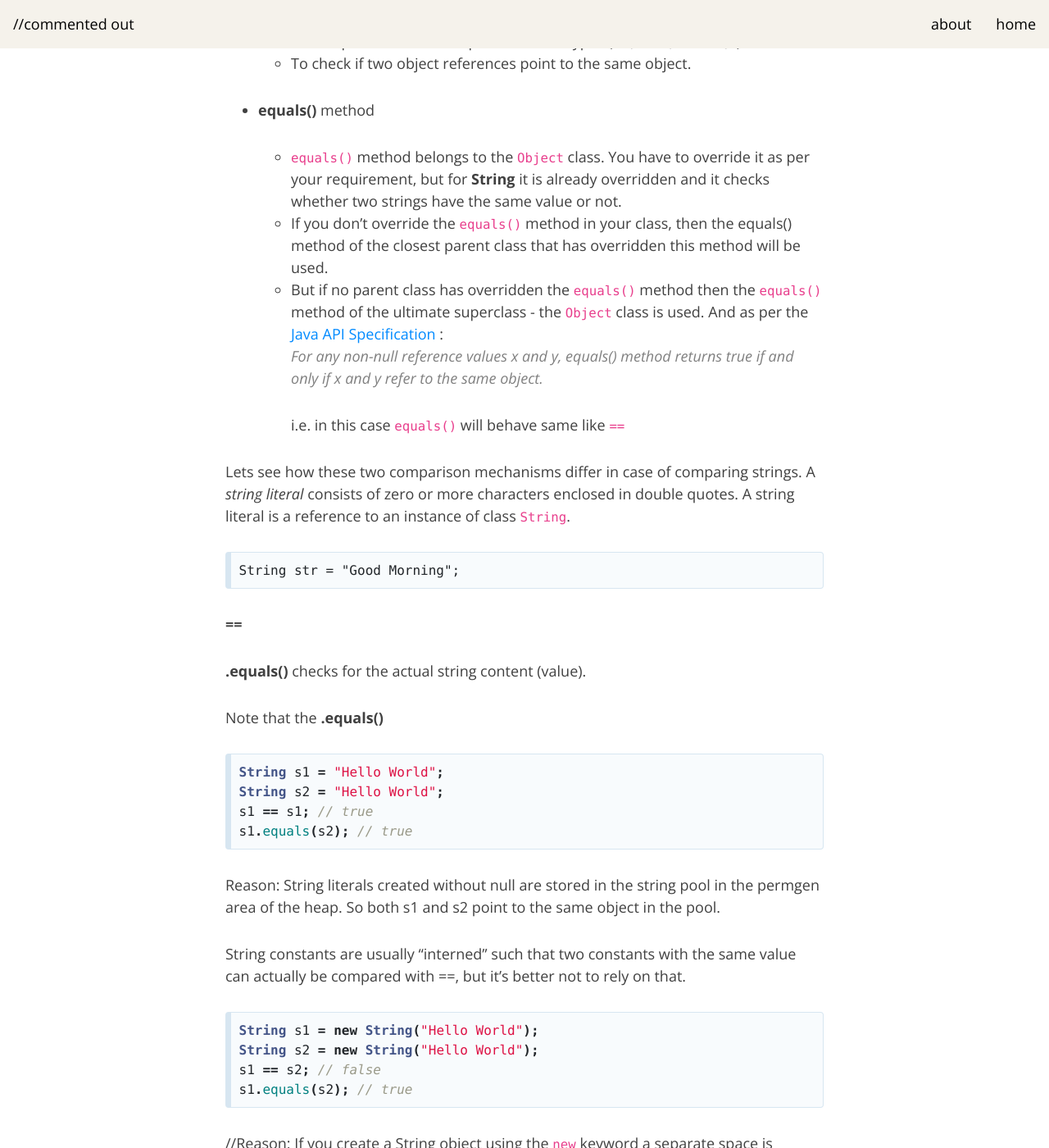
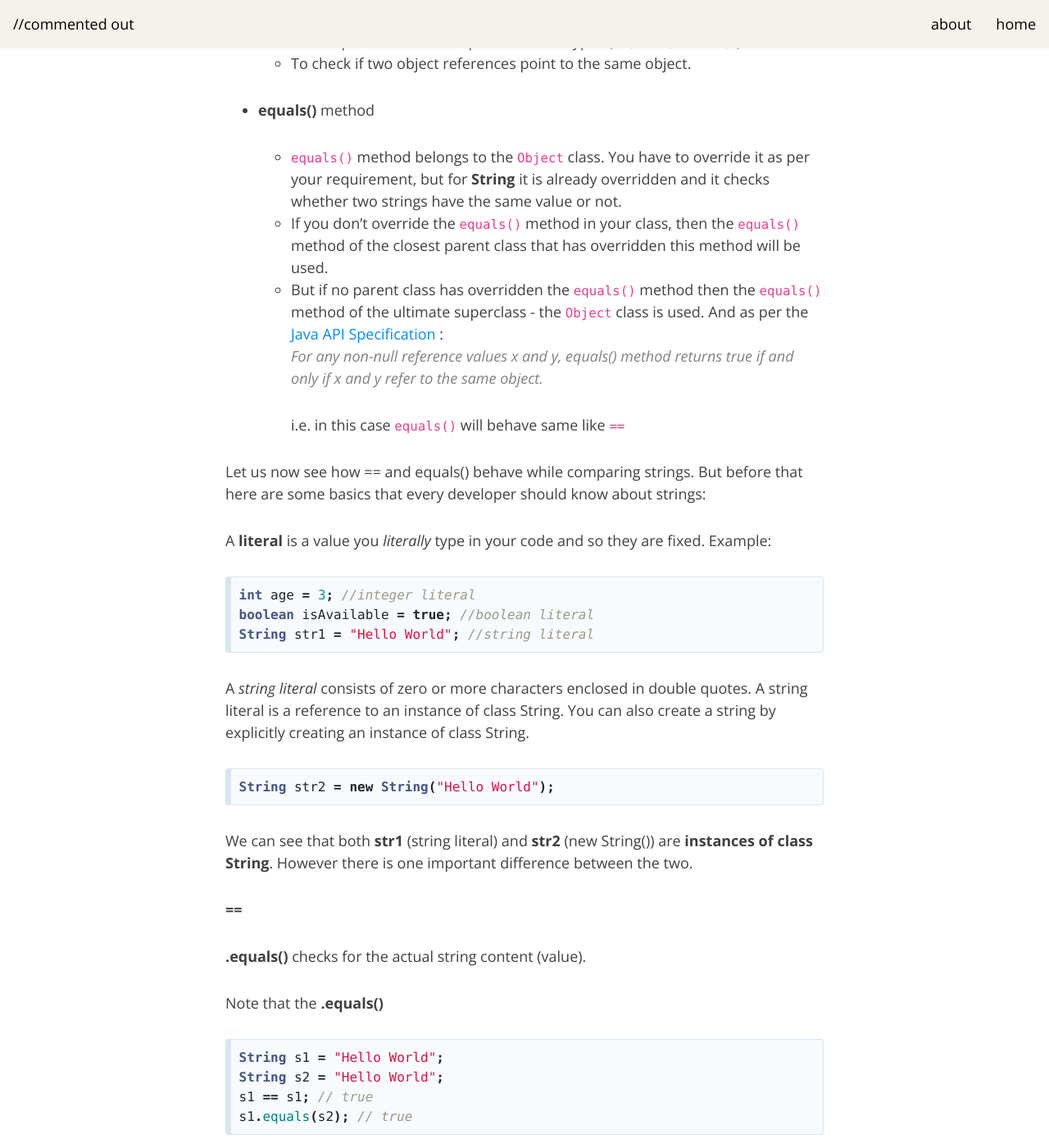
Before and after one commit to commentedout/commentedout.github.io, a Jekyll site: the page built from _posts/2020-04-09-comparing-string-java-cs.md, in a window 1280 px wide and 1400 px high, scrolled down 377 px. Shown: the whole window at 82% size. Built offline with Jekyll 4.4.1, drawn with Linux system fonts in a browser that asks for light colours; nearby versions of some CDN libraries.

Commit message:
_posts/2020-04-09-comparing-string-java-cs.md updated from https://stackedit.io/

```diff
--- a/_posts/2020-04-09-comparing-string-java-cs.md
+++ b/_posts/2020-04-09-comparing-string-java-cs.md
@@ -18,15 +18,30 @@ In Java we have two inbuilt mechanisms to check for equality:
 
  -  **equals()** method
 	 - `equals()` method belongs to the `Object` class. You have to override it as per your requirement, but for **String** it is already overridden and it checks whether two strings have the same value or not.
-	 * If you don't override the `equals()` method in your class, then the equals() method of the closest parent class that has overridden this method will be used.
+	 * If you don't override the `equals()` method in your class, then the `equals()` method of the closest parent class that has overridden this method will be used.
 	 * But if no parent class has overridden the `equals()` method then the `equals()` method of the ultimate superclass - the `Object` class is used. And as per the [Java API Specification](https://docs.oracle.com/javase/10/docs/api/java/lang/Object.html#equals%28java.lang.Object%29) :
 		 > For any non-null reference values x and y, equals() method returns true if and only if x and y refer to the same object.
 
 		i.e. in this case `equals()` will behave same like `==`
 
-Lets see how these two comparison mechanisms differ in case of comparing strings. A _string literal_ consists of zero or more characters enclosed in double quotes. A string literal is a reference to an instance of class `String`.
+Let us now see how == and equals() behave while comparing strings. But before that here are some basics that every developer should know about strings:
 
-    String str = "Good Morning";
+A **literal** is a value you _literally_ type in your code and so they are fixed. Example:
+~~~java
+int age = 3; //integer literal
+boolean isAvailable = true; //boolean literal
+String str1 = "Hello World"; //string literal
+~~~
+
+A _string literal_ consists of zero or more characters enclosed in double quotes. A string literal is a reference to an instance of class String.
+You can also create a string by explicitly creating an instance of class String.
+~~~java
+String str2 = new String("Hello World");
+~~~
+We can see that both **str1** (string literal) and **str2** (new String()) are **instances of class String**. However there is one important difference between the two.
+
+
+
 
 
 
```
